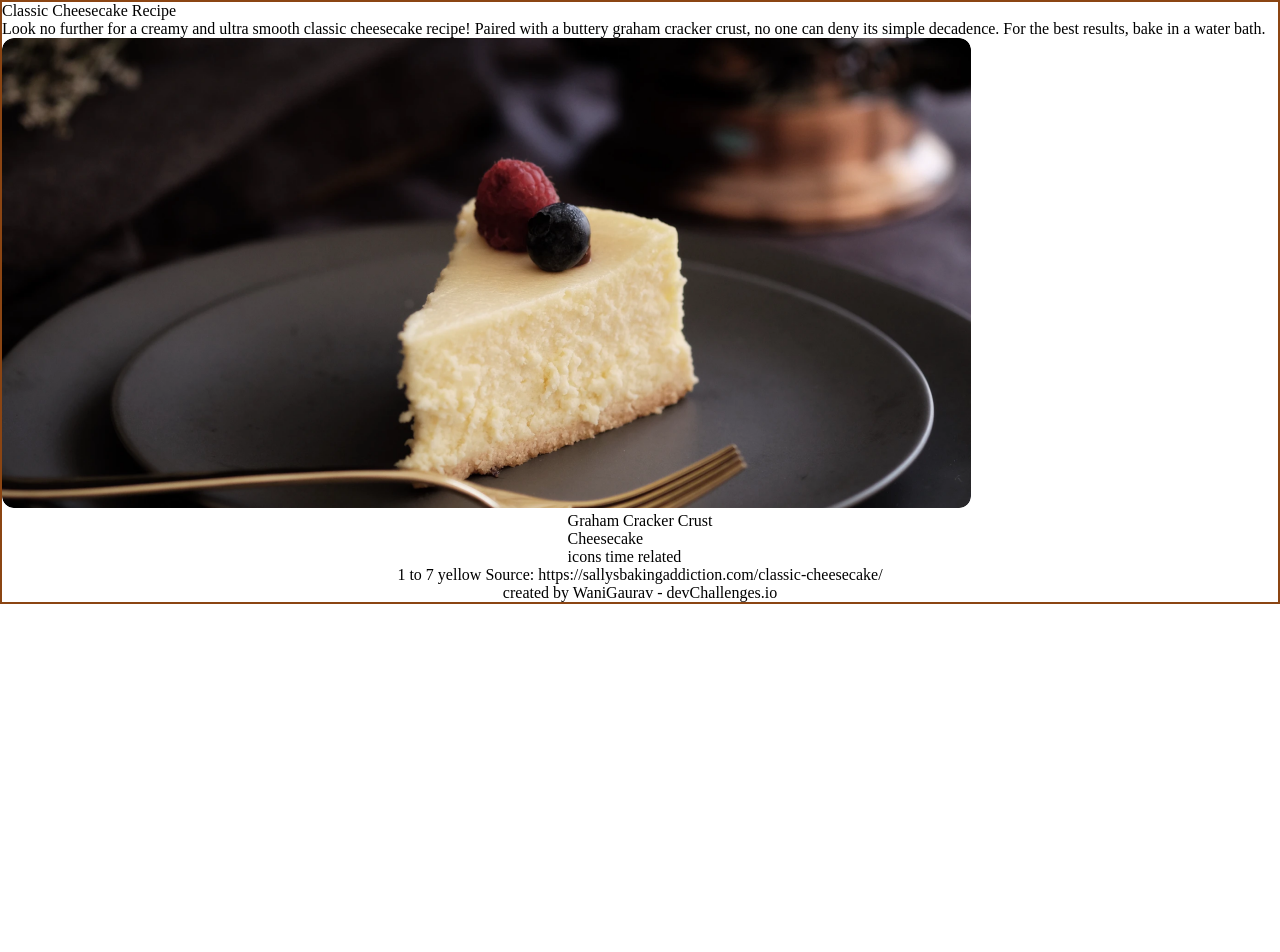
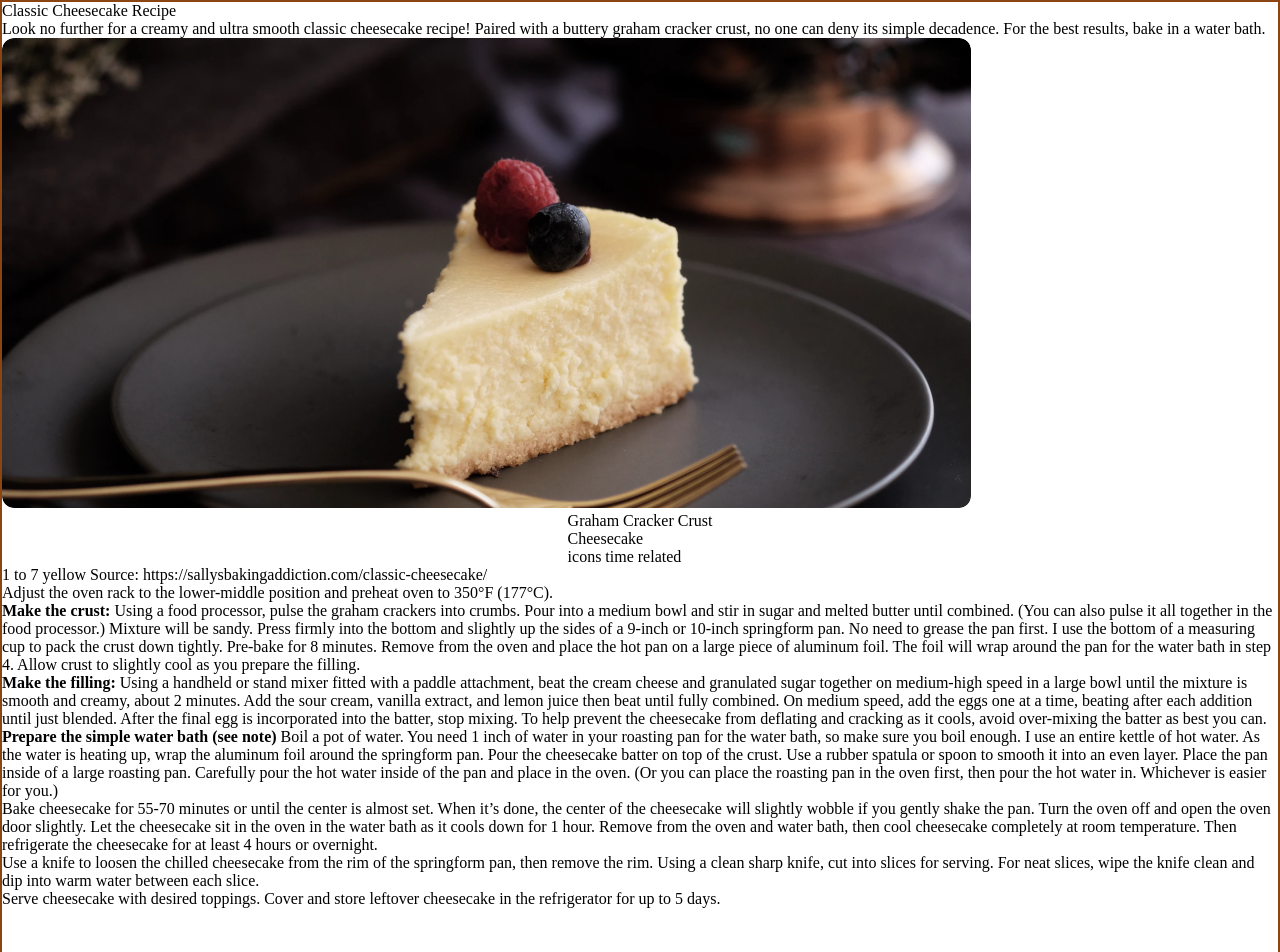
Before and after one commit to WaniGaurav/recipe-page, a plain HTML site: page index.html in a window 1280 px wide. Shown: the top 952 px of the page. Before the commit the page ends 800 px from the top, so only its background shows below. Drawn offline with Linux system fonts and the light colour scheme.

Commit message:
4th commit

```diff
--- a/components/contents.js
+++ b/components/contents.js
@@ -26,9 +26,19 @@ const instructions = [
     "Serve cheesecake with desired toppings. Cover and store leftover cheesecake in the refrigerator for up to 5 days."
 ];
 
-let createInstruction = () =>{
-    let a = document.getElementsByClassName("instructions")
+let createInstructionDiv = () =>{
+    let a = document.getElementById("instruct")
     console.log(a)
+    let innerDiv = document.createElement('div')
+    innerDiv.className="instructionDiv";
+    let list  = document.createElement("ol")
+    for (let index = 0; index < instructions.length; index++) {
+        let li = document.createElement("li")
+        li.innerHTML = instructions[index]
+        list.appendChild(li)
+    }
+    innerDiv.appendChild(list);
+    a.appendChild(innerDiv);
 }
 
-createInstruction();
+createInstructionDiv();
--- a/components/style.css
+++ b/components/style.css
@@ -13,6 +13,7 @@
     display: flex;
     align-items: center;
     justify-content: center;
+    min-height: 100vh;
 }
 
 .cheesecake-image{
--- a/index.html
+++ b/index.html
@@ -5,7 +5,6 @@
     <meta name="viewport" content="width=device-width, initial-scale=1.0">
     <link rel="stylesheet" href="./components/style.css">
     <title>Recipe page</title>
-    <script src="./components/contents.js"></script>
 </head>
 <body>
     <div class="container">
@@ -33,18 +32,21 @@
             icons time related
         </div>
 
-        <div class="instructions">
+        <!-- id = "instruct" -->
+        <div id = "instruct" class="instructions">
             1 to 7 yellow
 
             <span class="source-url">
                 Source: https://sallysbakingaddiction.com/classic-cheesecake/
             </span>
         </div>
+
         <footer class="flexboxClass">
             <span class="ftext">
                 created by WaniGaurav - devChallenges.io
             </span>
         </footer>
     </div>
+    <script src="./components/contents.js"></script>
 </body>
 </html>
```
